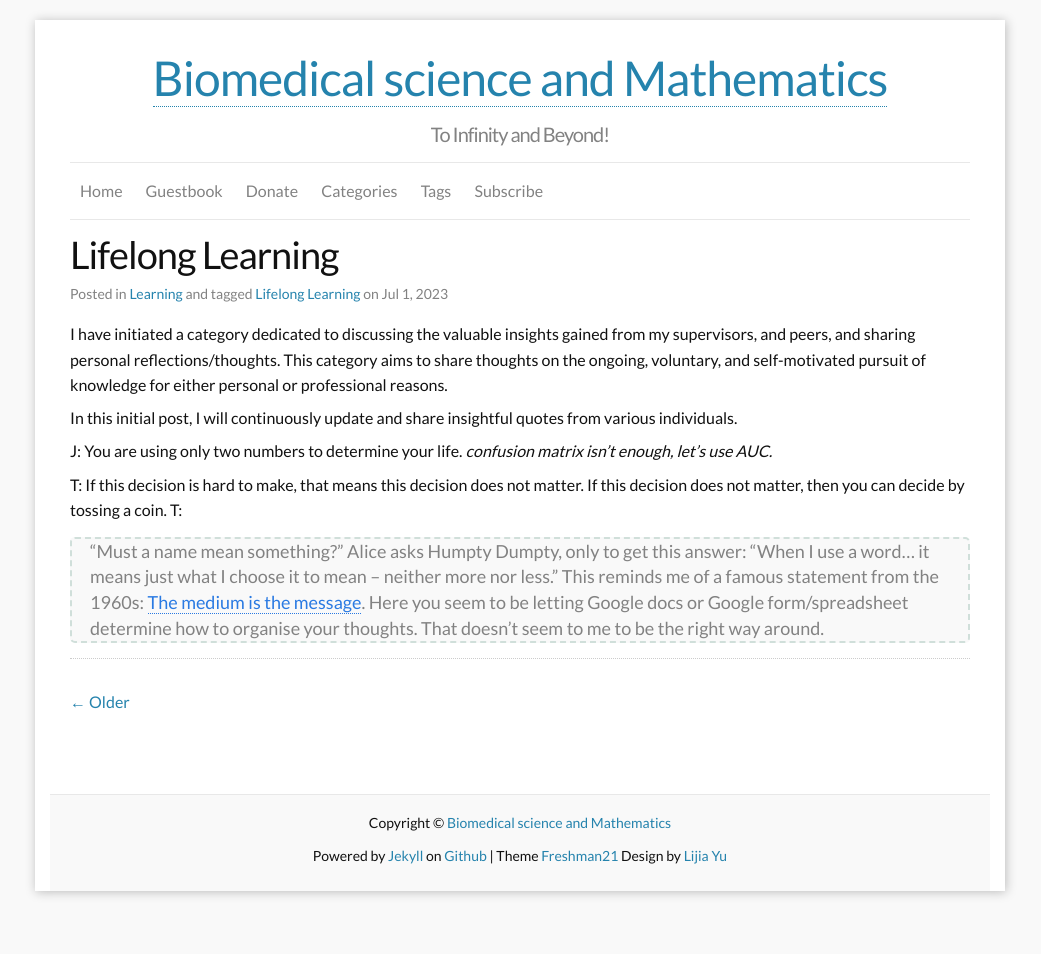
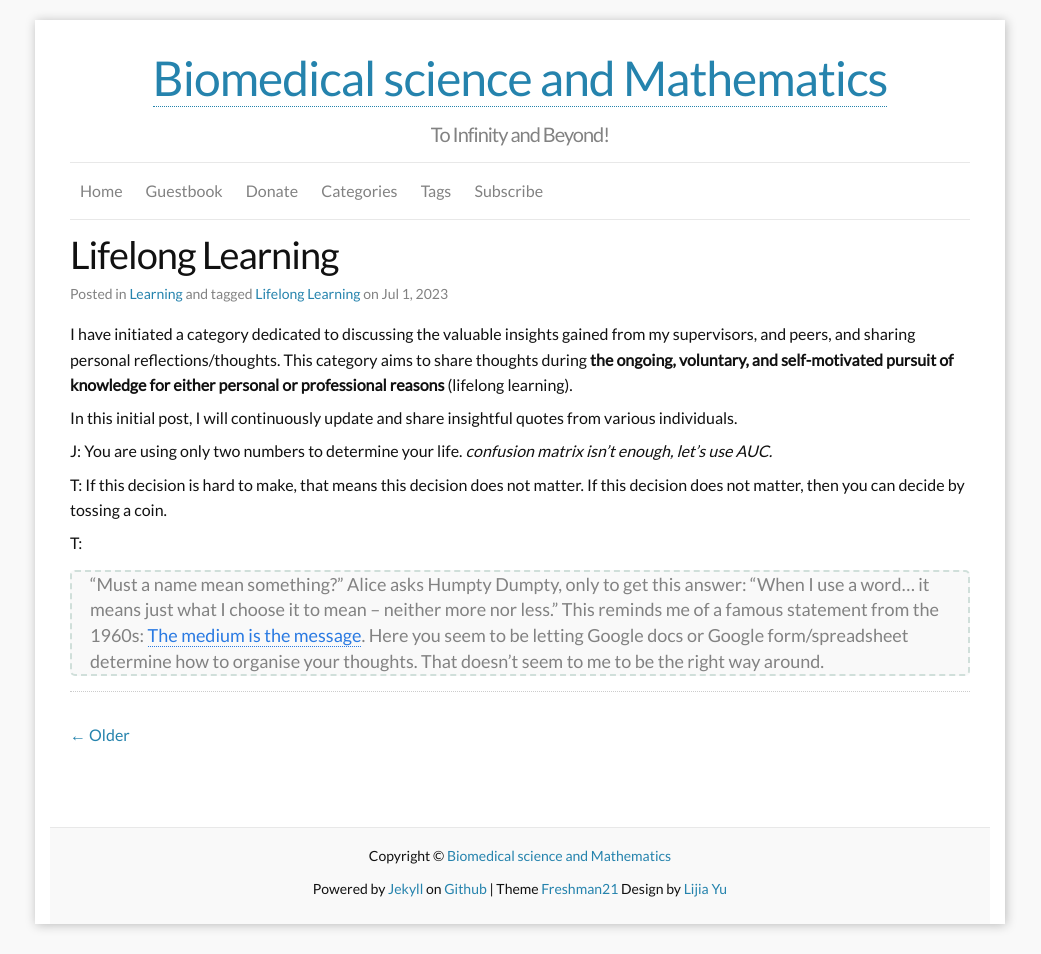
Before and after one commit to yulijia/en, a Jekyll site: the page built from _posts/2023-07-01-Lifelong-Learning.md, in a window 1280 px wide. Shown: the whole page, without its empty margins (120-1161 px from the left). Built offline with Jekyll 4.4.1, drawn with Linux system fonts in a browser that asks for light colours; nearby versions of some CDN libraries; comment, search, counter and statistics services are not loaded; before the commit the page ends 921 px from its top, so only the background shows below that.

Commit message:
fix typo

```diff
--- a/_posts/2023-07-01-Lifelong-Learning.md
+++ b/_posts/2023-07-01-Lifelong-Learning.md
@@ -8,7 +8,7 @@ tags:
 - Lifelong Learning
 ---
 
-I have initiated a category dedicated to discussing the valuable insights gained from my supervisors, and peers, and sharing personal reflections/thoughts. This category aims to share thoughts on the ongoing, voluntary, and self-motivated pursuit of knowledge for either personal or professional reasons.
+I have initiated a category dedicated to discussing the valuable insights gained from my supervisors, and peers, and sharing personal reflections/thoughts. This category aims to share thoughts during **the ongoing, voluntary, and self-motivated pursuit of knowledge for either personal or professional reasons** (lifelong learning).
 
 In this initial post, I will continuously update and share insightful quotes from various individuals.
 
@@ -17,6 +17,7 @@ J: You are using only two numbers to determine your life.
 
 T: If this decision is hard to make, that means this decision does not matter.
 If this decision does not matter, then you can decide by tossing a coin.
+
 T:
 > “Must a name mean something?” Alice asks Humpty Dumpty, only to get this answer: “When I use a word… it means just what I choose it to mean – neither more nor less.”
 This reminds me of a famous statement from the 1960s: [The medium is the message](https://en.wikipedia.org/wiki/Lifelong_learning). Here you seem to be letting Google docs or Google form/spreadsheet determine how to organise your thoughts. That doesn’t seem to me to be the right way around.
```
